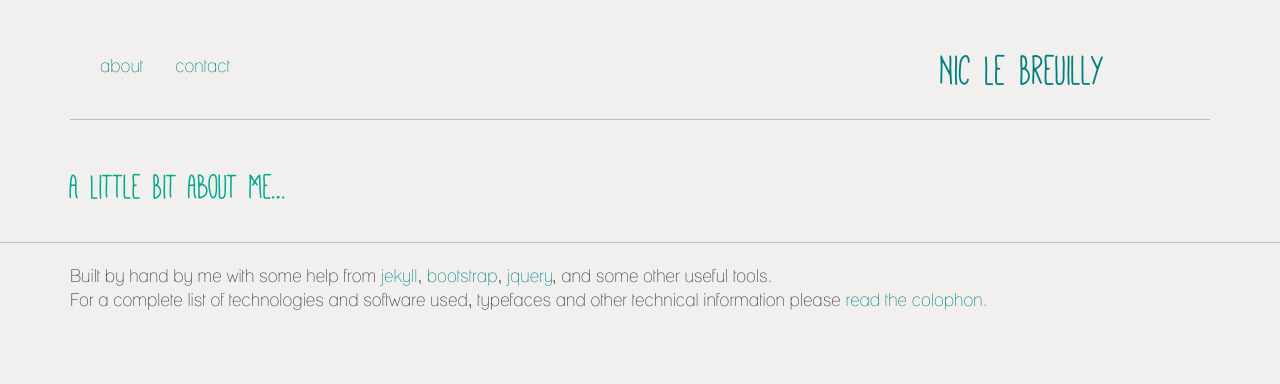
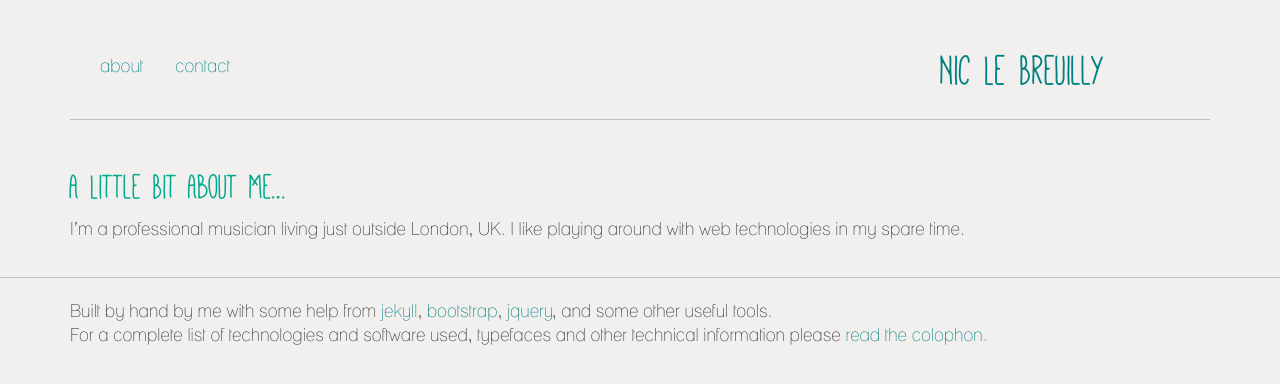
Before and after one commit to musonic/nicleb_old, a Jekyll site: the page built from about/index.md, in a window 1280 px wide. Shown: the top 384 px of the page. Built offline with Jekyll 4.4.1, drawn with Linux system fonts in a browser that asks for light colours.

Commit message:
Very basic about me file.

```diff
--- a/about/index.md
+++ b/about/index.md
@@ -1,6 +1,9 @@
 ---
 layout: default
 title: About
+published: true
 ---
 
 ##A Little Bit About Me...
+
+I'm a professional musician living just outside London, UK. I like playing around with web technologies in my spare time.
```
